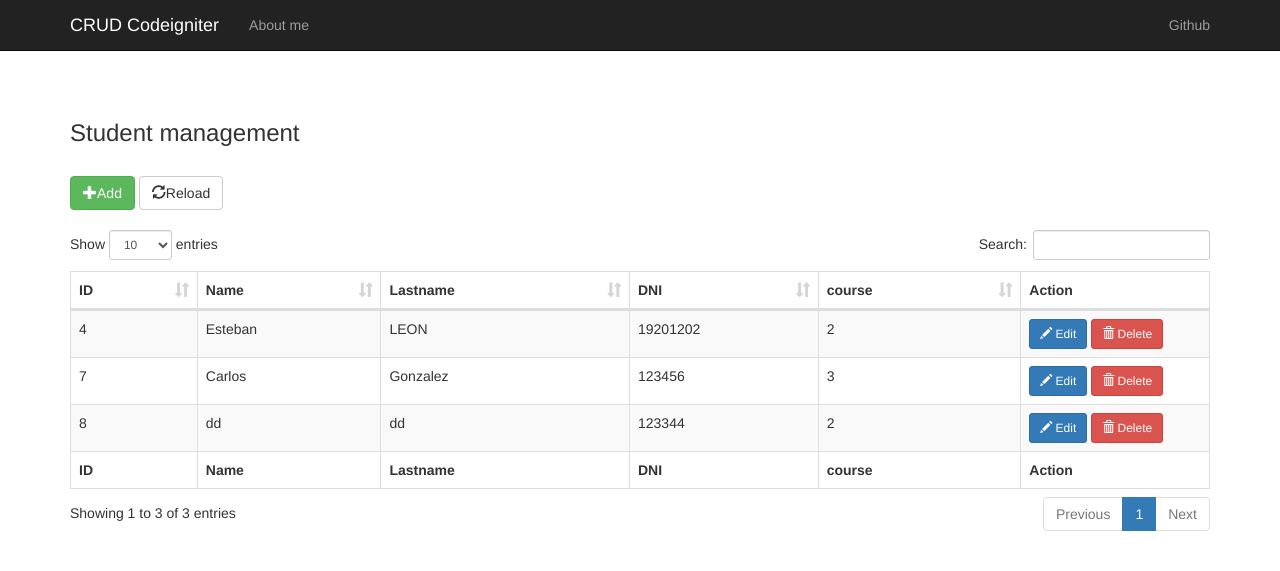
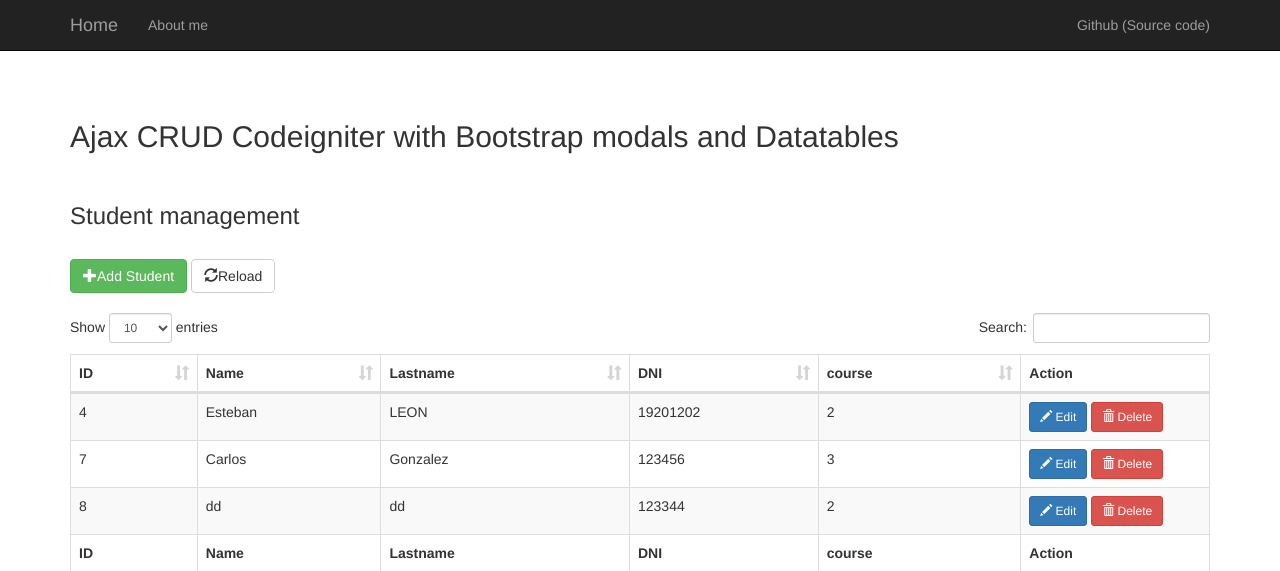
Before and after one commit to eleonsolar/crud-demo, a CodeIgniter app: page /crud-demo/ in a window 1280 px wide. Shown: the top 571 px of the page. Run offline with CodeIgniter, Linux system fonts and the light colour scheme; data comes from the database, SQL or seed files in the repository.

Commit message:
Update navbar

```diff
--- a/application/views/estudiante/index.php
+++ b/application/views/estudiante/index.php
@@ -25,24 +25,25 @@
             <span class="icon-bar"></span>
             <span class="icon-bar"></span>
           </button>
-          <a class="navbar-brand" style="color:#fff" href="http://localhost/crud-demo/">CRUD Codeigniter</a>
+          <a class="navbar-brand"  href="http://localhost/crud-demo/">Home</a>
         </div>
         <div id="navbar" class="collapse navbar-collapse">
           <ul class="nav navbar-nav ">
             <li><a href="http://eleonsolar.com">About me</a></li>
           </ul>
           <div class="nav navbar-nav navbar-right">
-            <li><a href="https://github.com/eleonsolar/crud-demo">Github</a></li>
+            <li><a href="https://github.com/eleonsolar/crud-demo">Github (Source code)</a></li>
           </div>
         </div><!--/.nav-collapse -->
-
       </div>
     </nav>
 
     <div class="container" style="margin-top:100px">
+        <h2>Ajax CRUD Codeigniter with Bootstrap modals and Datatables</h2>
+        <br />
         <h3>Student management</h3>
         <br />
-        <button class="btn btn-success" onclick="addEstudiante()"><i class="glyphicon glyphicon-plus"></i>Add</button>
+        <button class="btn btn-success" onclick="addEstudiante()"><i class="glyphicon glyphicon-plus"></i>Add Student</button>
         <button class="btn btn-default" onclick="reloadTable()"><i class="glyphicon glyphicon-refresh"></i>Reload</button>
         <br />
         <br />
```
Also changed, not shown: README.md.
